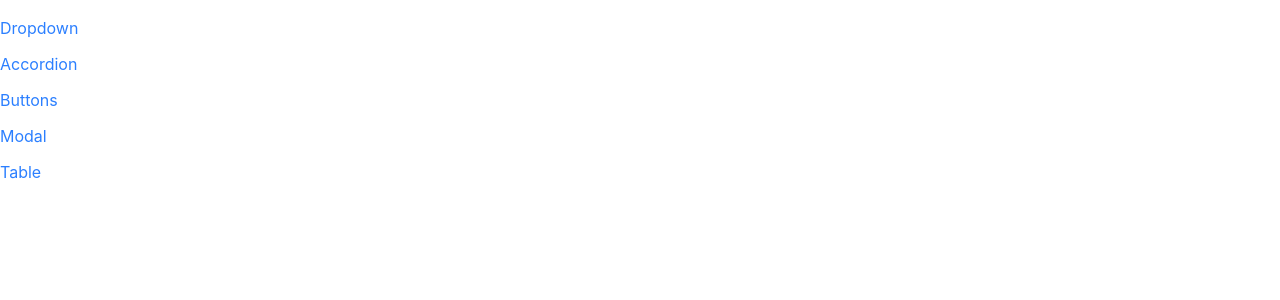
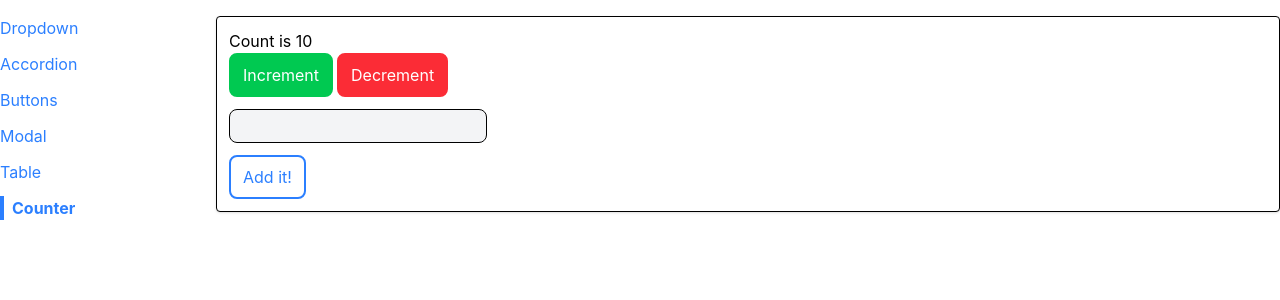
Before and after one commit to lubomirpamukov/react-project, a React (Vite) app: page /counter in a window 1280 px wide. Shown: the top 300 px of the page. Built offline with nearby package versions, Linux system fonts and the light colour scheme.

Commit message:
added counter componenet

```diff
--- a/src/App.js
+++ b/src/App.js
@@ -5,6 +5,7 @@ import ButtonPage from "./pages/ButtonPage";
 import Sidebar from "./components/Sidebar";
 import ModalPage from "./pages/ModalPage";
 import TablePage from "./pages/TablePage";
+import CounterPage from "./pages/CounterPage"
 
 function App() {
   return (
@@ -16,6 +17,7 @@ function App() {
         <Route path={"/buttons"} children={<ButtonPage />} />
         <Route path={"/modal"} children={<ModalPage />} />
         <Route path={"/table"} children={<TablePage />} />
+        <Route path={"/counter"} children={<CounterPage initialCount={10} />} />
       </div>
     </div>
   );
--- a/src/components/Sidebar.js
+++ b/src/components/Sidebar.js
@@ -7,6 +7,7 @@ function Sidebar() {
     { name: "Buttons", path: "/buttons" },
     { name: "Modal", path: "/modal" },
     { name: "Table", path: "/table" },
+    { name: "Counter", path: "/counter"}
   ];
 
   const renderedLinks = links.map((link) => {
--- a/src/components/SortableTable.js
+++ b/src/components/SortableTable.js
@@ -1,6 +1,35 @@
 import { useState, Fragment } from "react";
 import Table from "./Table";
 import { GoTriangleUp, GoTriangleDown } from "react-icons/go";
+import { useSort } from "./hooks/useSort";
+
+function SortableTable({ ...props }) {
+  const { config, data } = props;
+  const {sortBy, sortOrder, sortedData, handleSort} = useSort(data,config)
+
+  const updatedConfig = config.map((column) => {
+    if (!column.sortValue) {
+      return column;
+    }
+    return {
+      ...column,
+      header: () => (
+        <th
+          className="p-2 relative cursor-pointer hover:bg-gray-100"
+          onClick={() => handleSort(column.label)}
+        >
+          {getIcons(column.label, sortBy, sortOrder)}
+          {column.label}
+        </th>
+      ),
+    };
+  });
+
+  return (
+      <Table {...props} data={sortedData} config={updatedConfig}></Table>
+  );
+}
+
 
 function getIcons(label, sortBy, sortOrder) {
   if (label !== sortBy) {
@@ -26,67 +55,4 @@ function getIcons(label, sortBy, sortOrder) {
   }
 }
 
-function SortableTable({ ...props }) {
-  const { config, data } = props;
-  const [sortOrder, setSortOrder] = useState(null);
-  const [sortBy, setSortBy] = useState(null);
-
-  const handleClick = (label) => {
-    if (sortBy && label !== sortBy) {
-      setSortOrder("asc");
-      setSortBy(label);
-      return
-    }
-
-    if (sortOrder === null) {
-      setSortOrder("asc");
-      setSortBy(label);
-    } else if (sortOrder === "asc") {
-      setSortOrder("desc");
-      setSortBy(label);
-    } else {
-      setSortOrder(null);
-      setSortBy(null);
-    }
-  };
-
-  const updatedConfig = config.map((column) => {
-    if (!column.sortValue) {
-      return column;
-    }
-    return {
-      ...column,
-      header: () => (
-        <th
-          className="p-2 relative cursor-pointer hover:bg-gray-100"
-          onClick={() => handleClick(column.label)}
-        >
-          {getIcons(column.label, sortBy, sortOrder)}
-          {column.label}
-        </th>
-      ),
-    };
-  });
-
-  let sortedData = data;
-  if (sortBy && sortOrder) {
-    const { sortValue } = config.find((column) => column.label === sortBy);
-    sortedData = [...data].sort((a, b) => {
-      const valueA = sortValue(a);
-      const valueB = sortValue(b);
-
-      const reverseOrder = sortOrder === "asc" ? 1 : -1;
-      if (typeof valueA === "string") {
-        return valueA.localeCompare(valueB) * reverseOrder;
-      } else {
-        return (valueA - valueB) * reverseOrder;
-      }
-    });
-  }
-
-  return (
-      <Table {...props} data={sortedData} config={updatedConfig}></Table>
-  );
-}
-
 export default SortableTable;
--- /dev/null
+++ b/src/components/hooks/useCount.js
@@ -0,0 +1,15 @@
+import { useEffect, useState } from "react";
+
+export function useCount(initialCount) {
+const [count, setCount] = useState(initialCount);
+
+  useEffect(() => {
+    console.log(count + " It works")
+  }, [count])
+
+  function increment() {
+    setCount((prev) => prev + 1);
+  }
+
+  return { count, increment}
+}
--- /dev/null
+++ b/src/components/hooks/useSort.js
@@ -0,0 +1,43 @@
+import { useState } from "react";
+
+export function useSort(data, config) {
+  const [sortOrder, setSortOrder] = useState(null);
+  const [sortBy, setSortBy] = useState(null);
+
+  const handleSort = (label) => {
+    if (sortBy && label !== sortBy) {
+      setSortOrder("asc");
+      setSortBy(label);
+      return
+    }
+
+    if (sortOrder === null) {
+      setSortOrder("asc");
+      setSortBy(label);
+    } else if (sortOrder === "asc") {
+      setSortOrder("desc");
+      setSortBy(label);
+    } else {
+      setSortOrder(null);
+      setSortBy(null);
+    }
+  };
+
+  let sortedData = data;
+  if (sortBy && sortOrder) {
+    const { sortValue } = config.find((column) => column.label === sortBy);
+    sortedData = [...data].sort((a, b) => {
+      const valueA = sortValue(a);
+      const valueB = sortValue(b);
+
+      const reverseOrder = sortOrder === "asc" ? 1 : -1;
+      if (typeof valueA === "string") {
+        return valueA.localeCompare(valueB) * reverseOrder;
+      } else {
+        return (valueA - valueB) * reverseOrder;
+      }
+    });
+  }
+
+  return {sortBy, sortOrder, sortedData, handleSort}
+}
--- /dev/null
+++ b/src/pages/CounterPage.js
@@ -0,0 +1,60 @@
+import Button from "../components/buttons/Button2";
+import { useState } from "react";
+import Panel from "../components/Panel";
+
+function CounterPage({ initialCount }) {
+  const [count, setCount] = useState(initialCount);
+  const [value, setValue] = useState(0);
+
+  const increment = () => {
+    setCount((prev) => prev + 1);
+  };
+
+  const decrement = () => {
+    setCount((prev) => prev - 1);
+  };
+
+  const handleChange = (event) => {
+    setValue(Number(event.target.value));
+  };
+
+  const handleSubmit = (event) => {
+    event.preventDefault();
+    setCount((prev) => prev + value);
+    setValue(0);
+  }
+
+  return (
+    <Panel className="relative">
+      <h1>Count is {count}</h1>
+      <Button className="rounded-lg" success onClick={increment}>
+        Increment
+      </Button>
+      <Button
+        className="absolute top-9 left-30 rounded-lg"
+        danger
+        onClick={decrement}
+      >
+        Decrement
+      </Button>
+
+      <form onSubmit={() => handleSubmit(event)}>
+        <label htmlFor="add-a-lot">
+          <input
+
+            className="p-1 mt-3 mb-3 bg-gray-100 rounded-lg border"
+            id="add-a-lot"
+            type="number"
+            onChange={() => handleChange(event)}
+            value={value || ""}
+          ></input>
+        </label>
+        <Button className="rounded-lg" primary outline>
+          Add it!
+        </Button>
+      </form>
+    </Panel>
+  );
+}
+
+export default CounterPage;
```
